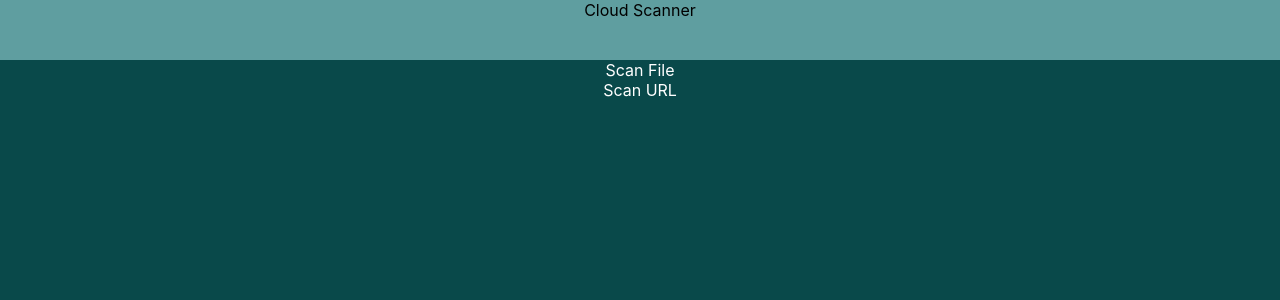
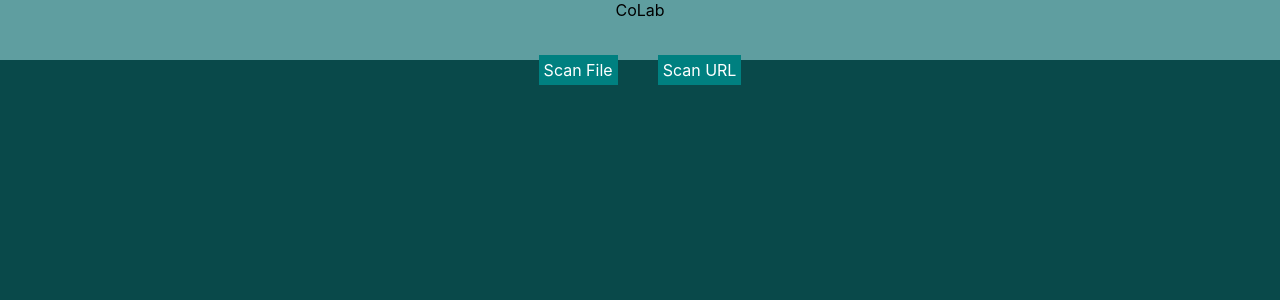
Before and after one commit to samiylo/CoLab, a React (Create React App) app in the folder weatherio/: page / in a window 1280 px wide. Shown: the top 300 px of the page. Built offline with nearby package versions, Linux system fonts and the light colour scheme.

Commit message:
import Frameworks

```diff
--- a/weatherio/package.json
+++ b/weatherio/package.json
@@ -8,7 +8,11 @@
     "@testing-library/user-event": "^7.1.2",
     "react": "^16.13.1",
     "react-dom": "^16.13.1",
-    "react-scripts": "3.4.3"
+    "react-redux": "^7.2.1",
+    "react-router-dom": "^5.2.0",
+    "react-scripts": "3.4.3",
+    "redux": "^4.0.5",
+    "redux-thunk": "^2.3.0"
   },
   "scripts": {
     "start": "react-scripts start",
--- a/weatherio/src/containers/NavBar.js
+++ b/weatherio/src/containers/NavBar.js
@@ -4,7 +4,7 @@
     render() {
         return (
             <div className="Nav">
-                Cloud Scanner
+                CoLab
             </div>
         )
     }
--- a/weatherio/src/index.css
+++ b/weatherio/src/index.css
@@ -19,6 +19,22 @@
 
 .MainBody {
   background-color: #09494a;
+  align-items: center;
+  justify-content: center;
   height: 800px;
   color: white;
 }
+
+.ScanFile {
+  display: inline;
+  background-color: teal;
+  padding: 5px;
+  margin: 20px;
+}
+
+.ScanUrl {
+  display: inline;
+  background-color: teal;
+  padding: 5px;
+  margin: 20px;
+}
--- a/weatherio/src/index.js
+++ b/weatherio/src/index.js
@@ -1,8 +1,16 @@
 import React from 'react';
 import ReactDOM from 'react-dom';
-
+import { createStore, applyMiddleware, compose } from 'redux'; //compose combines different middleware.
+// import thunk from 'redux-thunk';
+import { Provider } from 'react-redux';
+import { BrowserRouter as Router } from 'react-router-dom'
 import './index.css';
 import App from './App';
+
+const composeEnhancer = window.__REDUX_DEVTOOLS_EXTENSION_COMPOSE__ || compose;
+
+
+
 
 ReactDOM.render(
   <React.StrictMode>
```
Also changed, not shown: 1 other file (tests, documents, lock files or other folders).
